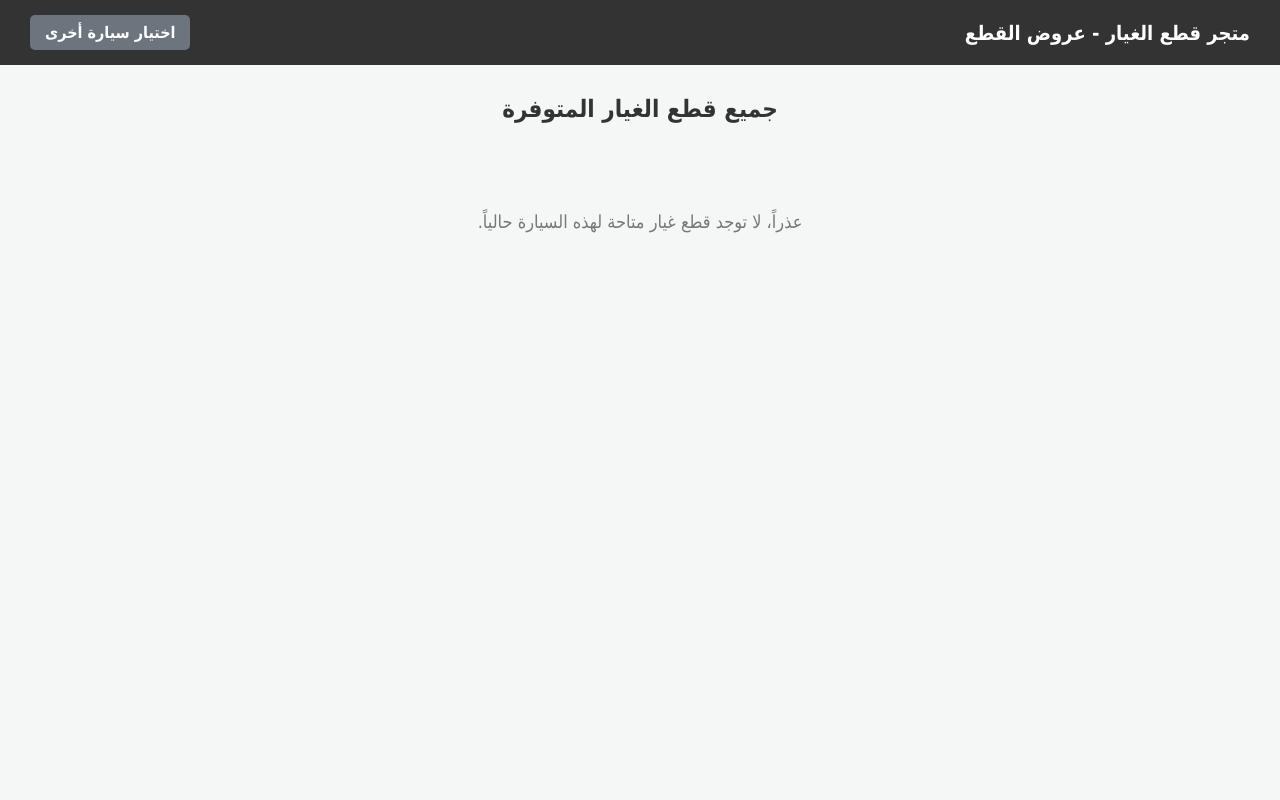
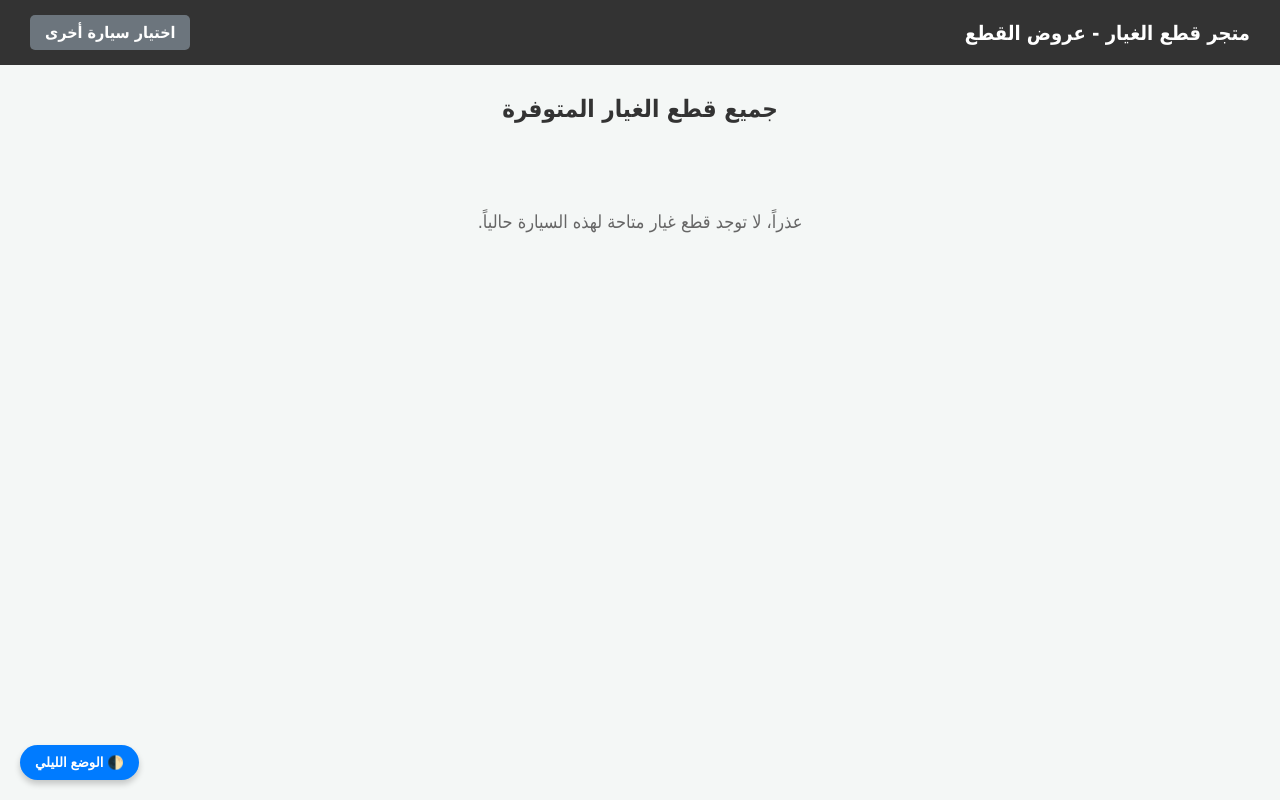
Before and after one commit to youseftornado2004-design/CarFix, a Flask app: page /product in a window 1280 px wide. Run offline with Flask 3, Linux system fonts and the light colour scheme; a user stored in the database is signed in; data that the repository does not hold is empty.

Commit message:
Refactor Product.html with theme toggle and styles
Refactor HTML structure and styles for better maintainability. Added theme toggle functionality.

```diff
--- a/templates/Product.html
+++ b/templates/Product.html
@@ -5,19 +5,38 @@
     <meta name="viewport" content="width=device-width, initial-scale=1.0">
     <title>قطع الغيار المتاحة - متجر قطع الغيار</title>
     <style>
+        :root {
+            --bg-color: #f4f7f6;
+            --card-bg: #ffffff;
+            --text-color: #333333;
+            --desc-color: #666666;
+            --navbar-bg: #333;
+        }
+
+        [data-theme="dark"] {
+            --bg-color: #121212;
+            --card-bg: #1e1e1e;
+            --text-color: #f1f1f1;
+            --desc-color: #aaaaaa;
+            --navbar-bg: #1a1a1a;
+        }
+
         body {
             font-family: Tahoma, sans-serif;
-            background-color: #f4f7f6;
+            background-color: var(--bg-color);
+            color: var(--text-color);
             margin: 0;
             padding: 0;
+            transition: background-color 0.3s ease, color 0.3s ease;
         }
         .navbar {
-            background-color: #333;
+            background-color: var(--navbar-bg);
             color: white;
             padding: 15px 30px;
             display: flex;
             justify-content: space-between;
             align-items: center;
+            transition: background-color 0.3s ease;
         }
         .navbar h1 {
             margin: 0;
@@ -47,7 +66,7 @@
         }
         .header-title {
             text-align: center;
-            color: #333;
+            color: var(--text-color);
             margin-bottom: 30px;
         }
         .products-grid {
@@ -56,13 +75,14 @@
             gap: 20px;
         }
         .product-card {
-            background: white;
+            background: var(--card-bg);
             border-radius: 10px;
             box-shadow: 0 4px 10px rgba(0,0,0,0.1);
             padding: 20px;
             display: flex;
             flex-direction: column;
             justify-content: space-between;
+            transition: background-color 0.3s ease;
         }
         .product-card img {
             width: 100%;
@@ -74,10 +94,10 @@
         }
         .product-info h3 {
             margin: 0 0 10px 0;
-            color: #333;
+            color: var(--text-color);
         }
         .product-info p {
-            color: #666;
+            color: var(--desc-color);
             font-size: 14px;
             margin: 5px 0;
         }
@@ -103,14 +123,30 @@
         }
         .no-products {
             text-align: center;
-            color: #777;
+            color: var(--desc-color);
             font-size: 18px;
             grid-column: 1 / -1;
             padding: 40px;
         }
+        #theme-toggle {
+            position: fixed;
+            bottom: 20px;
+            left: 20px;
+            z-index: 1000;
+            padding: 10px 15px;
+            border-radius: 50px;
+            border: none;
+            background: #007bff;
+            color: white;
+            cursor: pointer;
+            box-shadow: 0 4px 6px rgba(0,0,0,0.2);
+            font-weight: bold;
+        }
     </style>
 </head>
 <body>
+
+    <button id="theme-toggle" onclick="toggleTheme()">🌓 الوضع الليلي</button>
 
     <div class="navbar">
         <h1>متجر قطع الغيار - عروض القطع</h1>
@@ -158,6 +194,26 @@
     </div>
 
     <script>
+        const savedTheme = localStorage.getItem('theme') || 'light';
+        if (savedTheme === 'dark') {
+            document.documentElement.setAttribute('data-theme', 'dark');
+            document.getElementById('theme-toggle').textContent = '☀️ الوضع الفاتح';
+        }
+
+        function toggleTheme() {
+            const currentTheme = document.documentElement.getAttribute('data-theme');
+            const btn = document.getElementById('theme-toggle');
+            if (currentTheme === 'dark') {
+                document.documentElement.setAttribute('data-theme', 'light');
+                localStorage.setItem('theme', 'light');
+                btn.textContent = '🌓 الوضع الليلي';
+            } else {
+                document.documentElement.setAttribute('data-theme', 'dark');
+                localStorage.setItem('theme', 'dark');
+                btn.textContent = '☀️ الوضع الفاتح';
+            }
+        }
+
         function buyProduct(productId, price) {
             if (confirm("هل أنت متأكد من رغبتك في إتمام عملية الشراء لهذه القطعة؟")) {
                 fetch('/save-purchase', {
```
